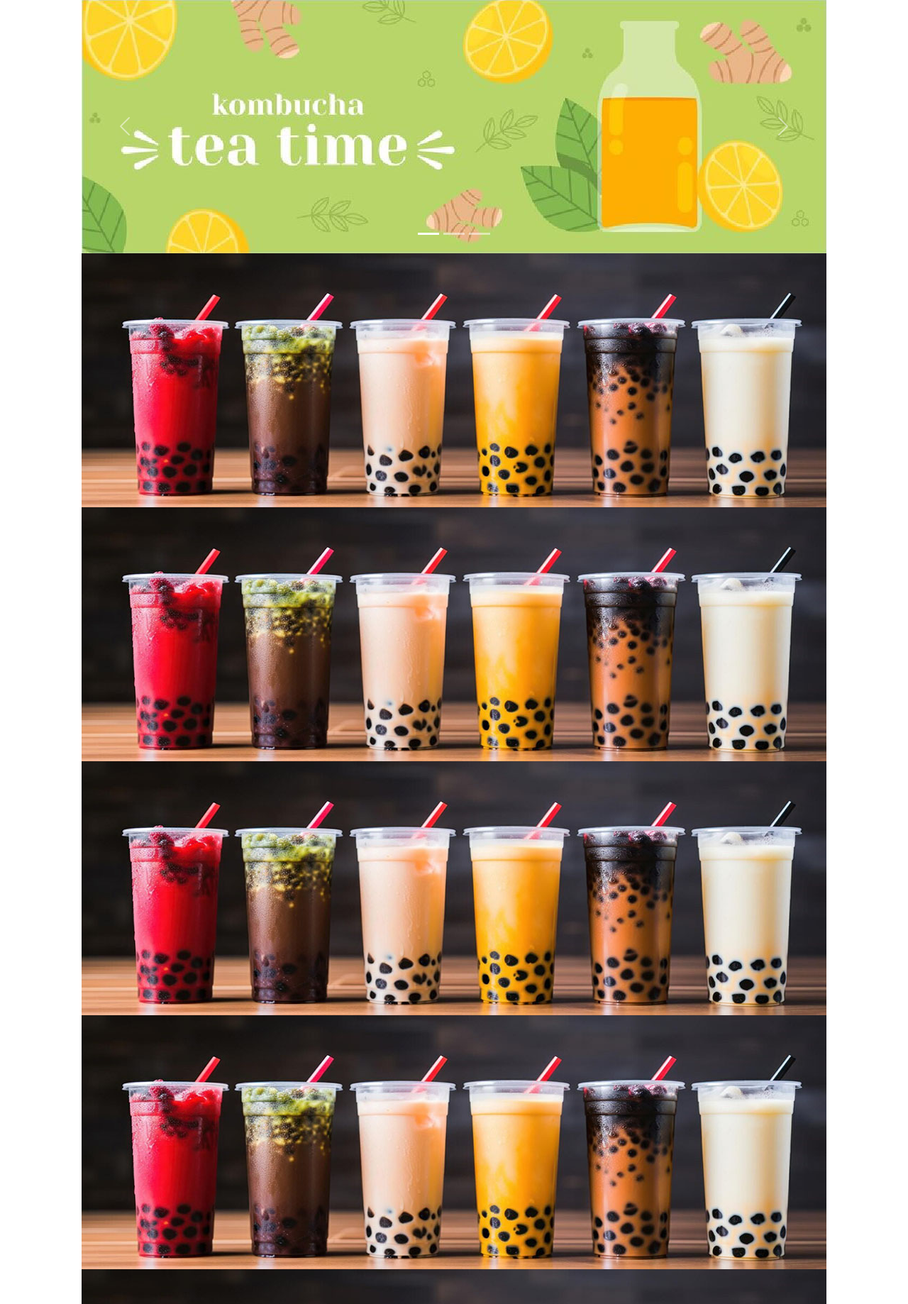
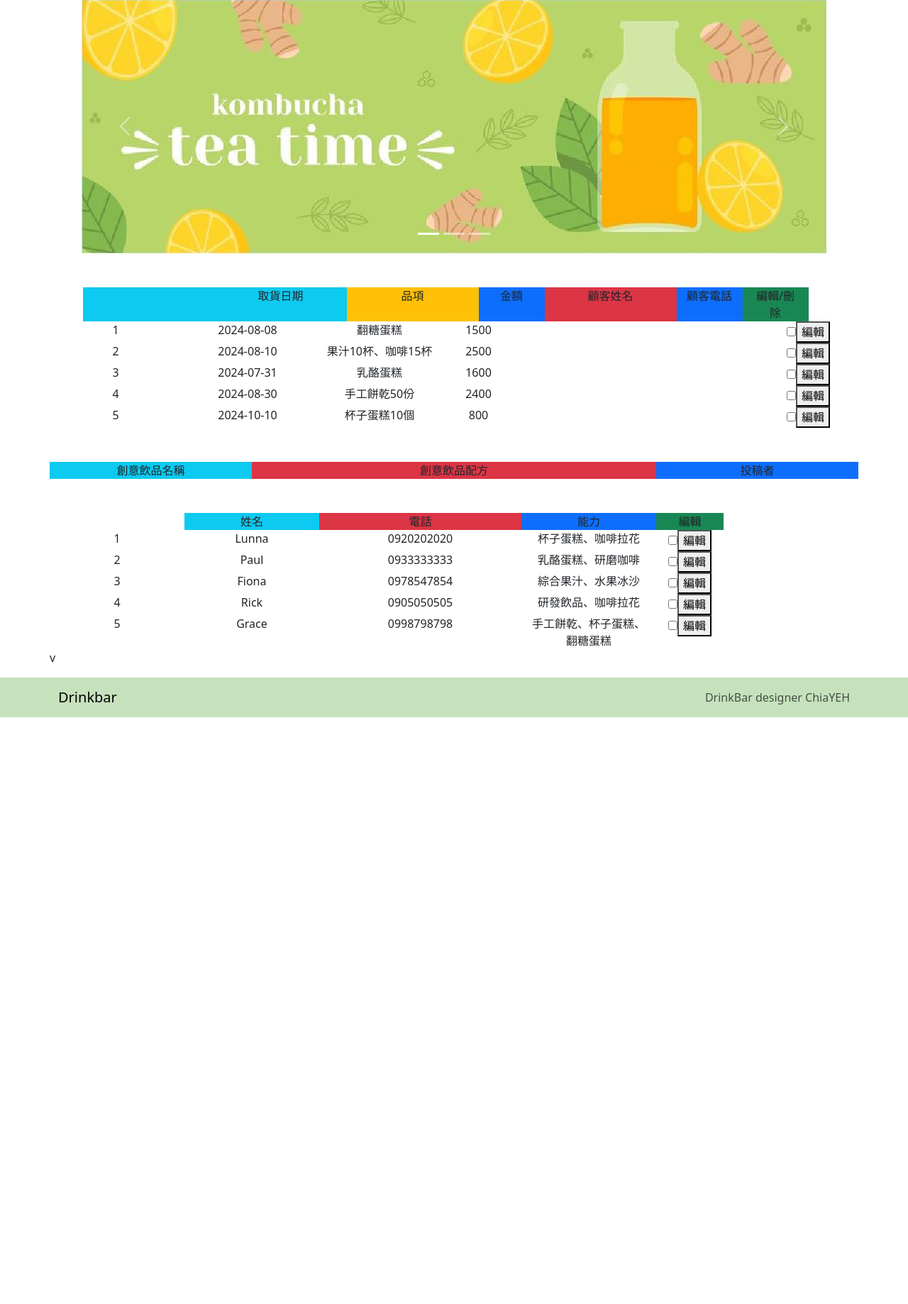
Before and after one commit to ChiaYEHHH/Portfolio, a PHP site: page /admin.php in a window 1280 px wide. Shown: the part 82-1920 px from the top of the page at 71% size. After the commit the page ends 1093 px from the top, so only its background shows below. Run offline with PHP 8.4, Linux system fonts and the light colour scheme; data comes from the database, SQL or seed files in the repository; data that the repository does not hold is empty.

Commit message:
backend 新增creative 修改admin news/order/staff連結資料庫撈資料

```diff
--- a/admin.php
+++ b/admin.php
@@ -1,4 +1,5 @@
 <?php include_once "./api/base.php"; ?>
+
 <head>
     <meta charset="UTF-8">
     <meta name="viewport" content="width=device-width, initial-scale=1.0">
@@ -85,22 +86,6 @@
 <!-- carousel end -->
 <!-- content -->
 <div class="container text-center">
-    <div class="row">
-        <div class="col ">
-            <img class="img-fluid" src="./images/course1.jpg" alt="" srcset="">
-        </div>
-    </div>
-    <div class="row">
-        <div class="col ">
-            <img class="img-fluid" src="./images/course1.jpg" alt="" srcset="">
-        </div>
-    </div>
-    <div class="row">
-        <div class="col ">
-            <img class="img-fluid" src="./images/course1.jpg" alt="" srcset="">
-        </div>
-    </div>
-</div>
     <?php
 
     $do = $_GET['do'] ?? 'admin_b';
@@ -112,6 +97,7 @@ if (file_exists($file)) {
     }
 
     ?>
+</div>
 <!-- content end -->
 
 <!-- footer -->
--- a/api/base.php
+++ b/api/base.php
@@ -135,3 +135,8 @@ function dd($array)
 
 
 $News = new DB('bar_news');
+$Creative = new DB('bar_creatives');
+$Order = new DB('bar_orders');
+$Staff = new DB('bar_staffs');
+$Logo = new DB('bar_logos');
+$Sale = new DB('bar_sales');
--- a/backend/admin_b.php
+++ b/backend/admin_b.php
@@ -1,17 +1,16 @@
-<div class="container text-center">
-    <div class="row">
-        <div class="col ">
-            <img class="img-fluid" src="./images/course1.jpg" alt="" srcset="">
-        </div>
+
+    <div class="row mt-5">
+    <?php
+    include "./backend/order_b.php";
+    ?>
     </div>
-    <div class="row">
-        <div class="col ">
-            <img class="img-fluid" src="./images/course1.jpg" alt="" srcset="">
-        </div>
+    <div class="row mt-5">
+    <?php
+    include "./backend/creative_b.php";
+    ?>
     </div>
-    <div class="row">
-        <div class="col ">
-            <img class="img-fluid" src="./images/course1.jpg" alt="" srcset="">
-        </div>
+    <div class="row mt-5">
+    <?php
+    include "./backend/staff_b.php";
+    ?>v
     </div>
-</div>
--- /dev/null
+++ b/backend/creative_b.php
@@ -0,0 +1,15 @@
+
+<div class="container text-center">
+    <div class="row justify-content-center">
+        <div class="col-3 bg-info">
+            創意飲品名稱
+        </div>
+        <div class="col-6 bg-danger">
+            創意飲品配方
+        </div>
+        <div class="col-3 bg-primary">
+            投稿者
+        </div>
+    </div>
+    <!-- sql -->
+</div>
--- a/backend/logo_b.php
+++ b/backend/logo_b.php
@@ -1,8 +1,4 @@
-<link href="https://cdn.jsdelivr.net/npm/bootstrap@5.3.3/dist/css/bootstrap.min.css" rel="stylesheet">
-<script src="https://cdn.jsdelivr.net/npm/bootstrap@5.3.3/dist/js/bootstrap.bundle.min.js"></script>
-<link rel="stylesheet" href="https://cdn.jsdelivr.net/npm/bootstrap-icons@1.11.3/font/bootstrap-icons.min.css">
-<script src="https://ajax.googleapis.com/ajax/libs/jquery/3.7.1/jquery.min.js"></script>
-<link rel="stylesheet" href="https://cdnjs.cloudflare.com/ajax/libs/font-awesome/4.7.0/css/font-awesome.min.css">
+
 <div class="container text-center">
     <div class="row justify-content-center">
         <div class="col-4 bg-info">
--- a/backend/order_b.php
+++ b/backend/order_b.php
@@ -1,25 +1,41 @@
-<link href="https://cdn.jsdelivr.net/npm/bootstrap@5.3.3/dist/css/bootstrap.min.css" rel="stylesheet">
-<script src="https://cdn.jsdelivr.net/npm/bootstrap@5.3.3/dist/js/bootstrap.bundle.min.js"></script>
-<link rel="stylesheet" href="https://cdn.jsdelivr.net/npm/bootstrap-icons@1.11.3/font/bootstrap-icons.min.css">
-<script src="https://ajax.googleapis.com/ajax/libs/jquery/3.7.1/jquery.min.js"></script>
-<link rel="stylesheet" href="https://cdnjs.cloudflare.com/ajax/libs/font-awesome/4.7.0/css/font-awesome.min.css">
-<div class="container text-center">
 <div class="row justify-content-center">
+    <div class="col-2 bg-info">
+
+    </div>
     <div class="col-2 bg-info">
         取貨日期
     </div>
     <div class="col-2 bg-warning">
         品項
     </div>
-        <div class="col-1 bg-danger">
+    <div class="col-1 bg-primary">
+        金額
+    </div>
+    <div class="col-2 bg-danger">
         顧客姓名
     </div>
-        <div class="col-2 bg-primary">
+    <div class="col-1 bg-primary">
         顧客電話
     </div>
     <div class="col-1 bg-success">
         編輯/刪除
     </div>
 </div>
-    <!-- sql -->
+
+
+<div class="row text-center">
+<?php
+$order = $Order->all();
+foreach ($order as $key => $value) {
+echo "<div class='col-2'>{$value['id']}</div>";
+echo "<div class='col-2'>{$value['pickuptime']}</div>";
+echo "<div class='col-2'>{$value['variety']}</div>";
+echo "<div class='col-1'>{$value['price']}</div>";
+echo "<div class='col-2'>{$value['name']}</div>";
+echo "<div class='col-2'>{$value['mobile']}</div>";
+echo "<div class='col-1'><input type='checkbox' name='del' id='{$value['id']}'><button type='button'>編輯</button></div>";
+}
+
+?>
+
 </div>
--- a/backend/staff_b.php
+++ b/backend/staff_b.php
@@ -1,8 +1,3 @@
-<link href="https://cdn.jsdelivr.net/npm/bootstrap@5.3.3/dist/css/bootstrap.min.css" rel="stylesheet">
-<script src="https://cdn.jsdelivr.net/npm/bootstrap@5.3.3/dist/js/bootstrap.bundle.min.js"></script>
-<link rel="stylesheet" href="https://cdn.jsdelivr.net/npm/bootstrap-icons@1.11.3/font/bootstrap-icons.min.css">
-<script src="https://ajax.googleapis.com/ajax/libs/jquery/3.7.1/jquery.min.js"></script>
-<link rel="stylesheet" href="https://cdnjs.cloudflare.com/ajax/libs/font-awesome/4.7.0/css/font-awesome.min.css">
 <div class="container text-center">
     <div class="row justify-content-center">
         <div class="col-2 bg-info">
@@ -19,29 +14,16 @@
         </div>
     </div>
     <!-- sql -->
-    <div class="container text-center">
-        <ul class="row flex-column list-group list-group-horizontal">
-            <li class="col-2 list-group-item list-group-item-action">
-                姓名
-            </li>
-            <li class="col-3 list-group-item list-group-item-action">
-                電話
-            </li>
-            <li class="col-2 list-group-item list-group-item-action">
-                能力
-            </li>
-            <li class="col-1 list-group-item list-group-item-action">
-                編輯
-            </li>
-            <!-- <a href="#" class="list-group-item list-group-item-action">First item</a>
-            <a href="#" class="list-group-item list-group-item-action">Second item</a>
-            <a href="#" class="list-group-item list-group-item-action">Third item</a> -->
-        </ul>
-        <ul class="list-group list-group-horizontal">
-            <li class="list-group-item">First item</li>
-            <li class="list-group-item">Second item</li>
-            <li class="list-group-item">Third item</li>
-            <li class="list-group-item">Fourth item</li>
-          </ul>
-    </div>
+    <?php
+        $staff = $Staff->all();
+        foreach ($staff as $key => $value) {
+            echo "<div class='row text-center'>";
+            echo "<div class='col-2'>{$value['id']}</div>";
+            echo "<div class='col-2'>{$value['name']}</div>";
+            echo "<div class='col-3'>{$value['mobile']}</div>";
+            echo "<div class='col-2'>{$value['ability']}</div>";
+            echo "<div class='col-1'><input type='checkbox' name='del' id='{$value['id']}'><button type='button'>編輯</button></div>";
+            echo "</div>";
+        }
+        ?>
 </div>
```
Also changed, not shown: backend/news_b.php (+25 -21 lines). Lines whose indentation alone changed are shown as unchanged.
